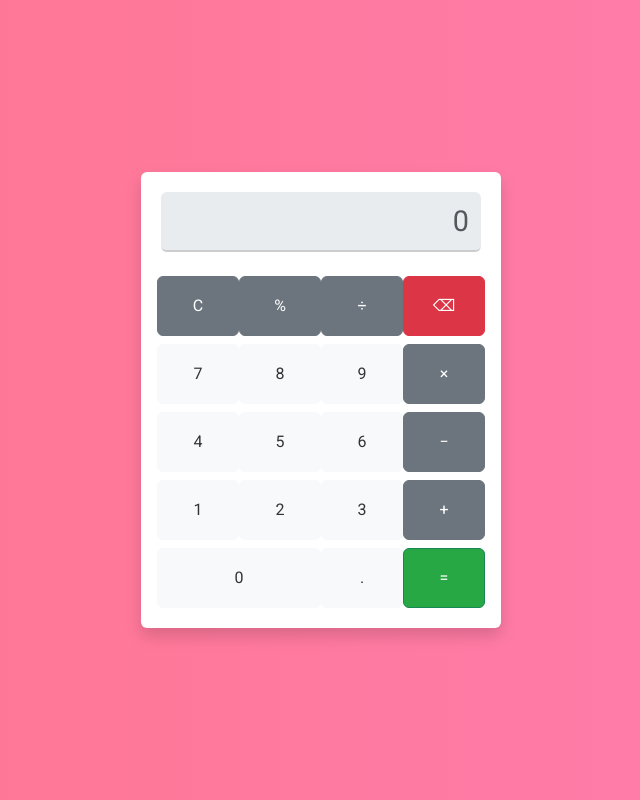
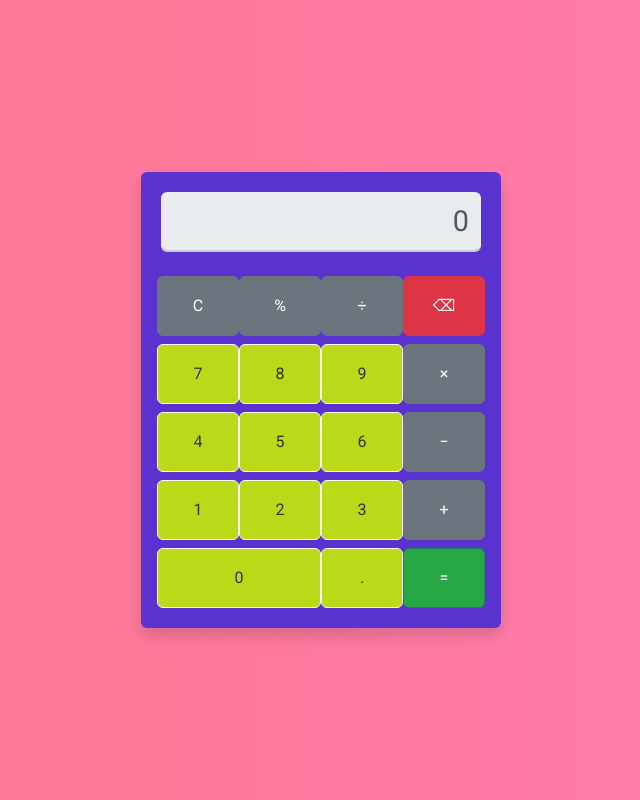
Before and after one commit to meghanasrividya/Functional_calculator, a plain HTML site: page index.html in a window 1280 px wide. Shown: the whole page, without its empty margins (319-959 px from the left). Drawn offline with nearby package versions, Linux system fonts and the light colour scheme.

Commit message:
added changes

```diff
--- a/styles.css
+++ b/styles.css
@@ -9,7 +9,7 @@ body {
 }
 
 .calculator {
-  background: white;
+  background: rgb(89, 50, 207);
   padding: 20px;
   width: 100%;
   max-width: 360px;
@@ -46,7 +46,7 @@ button:active {
 }
 
 .btn-light {
-  background-color: #f8f9fa;
+  background-color: #bbd819;
   color: #333;
 }
 
```
